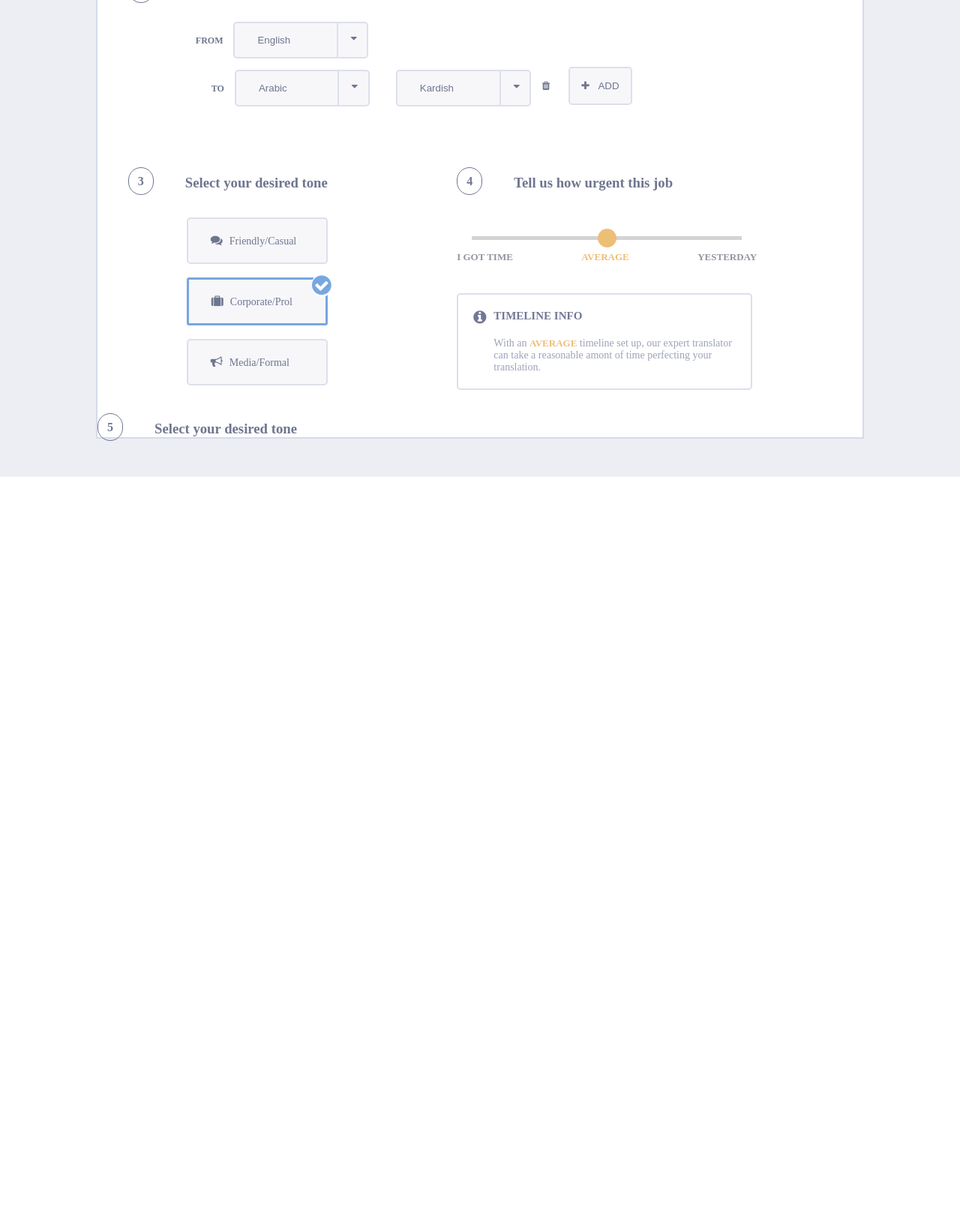
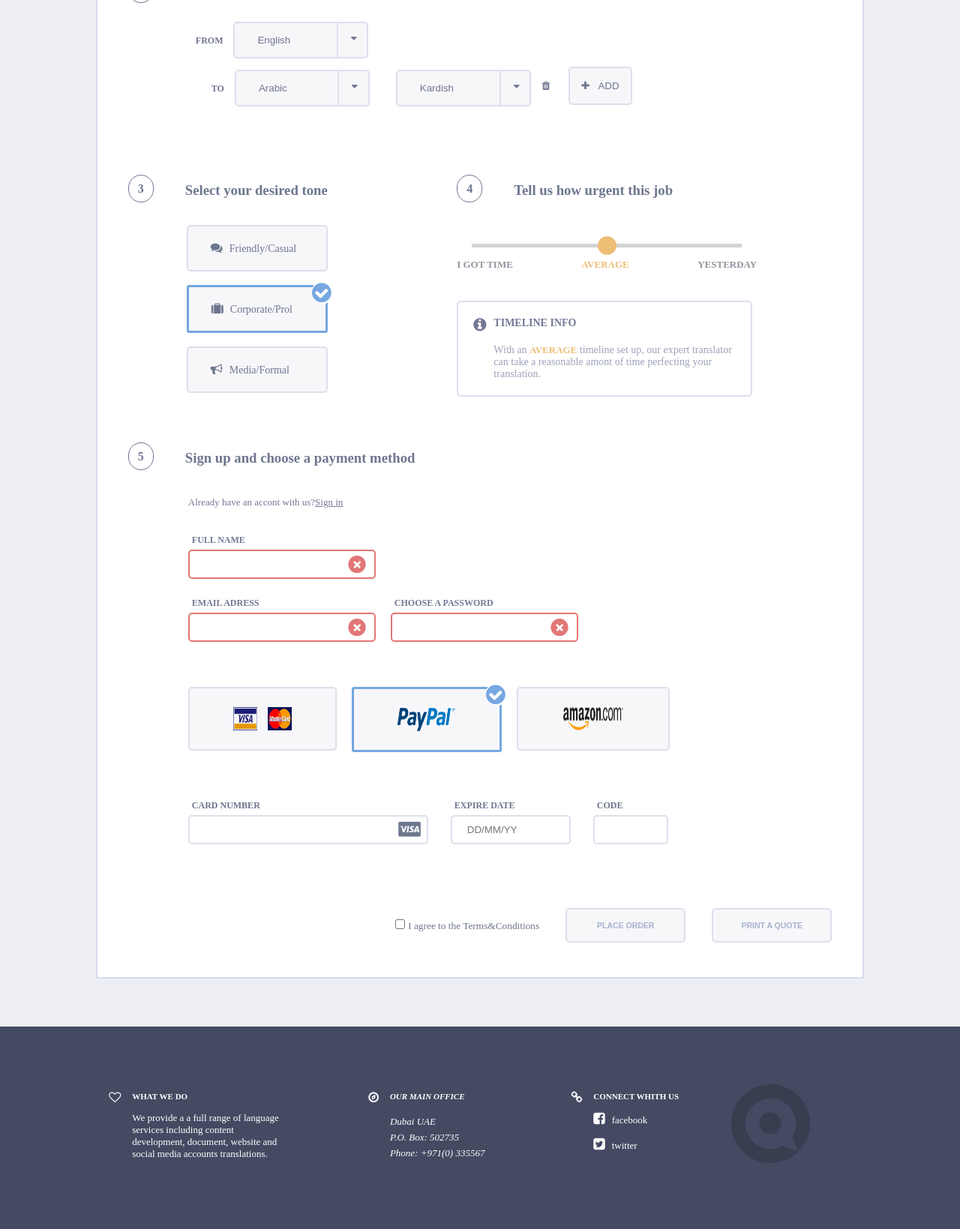
Before and after one commit to tatiana123q/portfolio, a PHP site: page / in a window 1280 px wide. Shown: the part 1225-2864 px from the top of the page at 75% size. Before the commit the page ends 1861 px from the top, so only its background shows below. Run offline with PHP 8.4, Linux system fonts and the light colour scheme; some libraries are stand-ins or nearby versions.

Commit message:
all changes

```diff
--- /dev/null
+++ b/test11/counter_5_footer.css
@@ -0,0 +1,179 @@
+/* ----- Sign up and choose a payment method ---*/
+.Choose_a_payment{
+	padding: 3% 4% 4% 4%;
+}
+.Choose_a_payment .title{
+	display: block;
+	padding: 40px 0 0 80px;
+	font-size: 13px;
+	color:#727895;
+}
+.Choose_a_payment span a{
+	color:#727895;
+}
+.input_wrapper{
+	display: flex;
+}
+.payment_form{
+	padding: 30px 0 20px 80px;
+}
+.cont_imp span, .payment_form span{
+	display: block;
+	text-transform: uppercase;
+	padding: 5px;
+	font-size:12px;
+	font-weight: bold;
+	color:#727895;
+}
+
+.cont_imp{
+	padding: 20px 20px 10px 0;
+}
+input[name=name]{
+	padding: 10px 20px;
+	border: 2px #dce0eb solid;
+	border-radius: 5px;
+	width: 250px;
+}
+input[name=name]:valid {
+	background: url(img/valid.png) no-repeat right center;
+	border: 2px #76a7e1 solid;
+}
+input[name=name]:invalid {
+	background: url(img/invalid.png) no-repeat right center;
+	border: 2px #e17776 solid;
+}
+.type_of_pay{
+	display: flex;
+	flex-wrap: wrap;
+	padding-top: 50px;
+}
+.backg{
+	border: 2px #dce0eb solid;
+	border-radius: 5px;
+	background-color: #f7f7fa;
+	padding: 25px 0px 25px 0px;
+	position: relative;
+	z-index: 1;
+	color: #6e768f;
+	background-color: #f7f7fa;
+	text-align: center;
+	margin-right: 20px;
+	max-width: 200px;
+	max-height: 100px;
+}
+
+input[name=item]:checked + div{
+	border: 3px solid #76a7e1;
+	border-radius: 3px;
+}
+input[name=item]:checked + div:after{
+	font-family: "FontAwesome";
+	content: "\f058";
+	position: absolute;
+	color: #76a7e1;
+	font-size: 30px;
+	right: -8px;
+	top:-8px;
+	z-index: 2;
+	background-color: white;
+	border-radius: 40px;
+}
+.card_pay_wrapper{
+	display: flex;
+	flex-wrap: wrap;
+	padding: 70px 0 0 0;
+}
+.card_pay_wrapper label strong{
+	display: block;
+	text-transform: uppercase;
+	color: #6e768f;
+	font-size: 12px;
+	padding: 5px;
+}
+.card_pay_wrapper label input{
+	border: 2px #dce0eb solid;
+	border-radius: 5px;
+	padding: 10px 20px;
+	margin-right: 30px;
+}
+.card_pay_wrapper .num_card input{
+	width: 320px;
+}
+.card_pay_wrapper .code input{
+	width: 100px;
+}
+.card_pay_wrapper .data input{
+	width: 160px;
+}
+
+.card_pay_wrapper .num_card{
+	position: relative;
+}
+.num_card:after{
+	font-family: "FontAwesome";
+	content: "\f1f0";
+	color: #6e768f;
+	position: absolute;
+	background-color: transparent;
+	border-radius: 30px;
+	font-size: 23px;
+	right: 40px;
+	top:32px;
+	z-index: 1;
+}
+.buttom_submit{
+	margin-top: 60px;
+	display: flex;
+	flex-wrap: wrap;
+	justify-content: flex-end;
+}
+.buttom_submit label{
+	margin-top: auto;
+	margin-bottom: auto;
+}
+.buttom_submit label small{
+ color: #6e768f;
+}
+footer{
+	background-color: #444a62;
+	padding: 6% 9% 6% 9%;
+}
+.footer_wrapper{
+	display: flex;
+	flex-wrap: wrap;
+}
+.fa-heart-o, .fa-compass, .fa-link{
+	color: white;
+	background-color: transparent;
+	font-size: 23px;
+}
+.what_do, .footer_wrapper address, .connect{
+	display: flex;
+	padding: 10px 70px 0 30px;
+}
+.content strong{
+	color: white;
+	text-transform: uppercase;
+	font-size: 11px;
+	padding: 0 0 30px 15px;
+}
+.content p, .content ul{
+	max-width: 200px;
+	padding: 15px;
+	color: white;
+	font-size: 13px;
+}
+.content ul li{
+	list-style: none;
+	padding-top: 5px;
+}
+.content i{
+	padding: 15px 5px 0 15px;
+	color: white;
+	font-size: 18px;
+}
+.content span{
+	color: white;
+	font-size: 13px;
+}
--- a/test11/counters_3_4.css
+++ b/test11/counters_3_4.css
@@ -1,7 +1,8 @@
 /*SELECT YOUR DESIRED TONE*/
 .two_sections_wrapper{
-	padding: 1% 4% 4% 4%;
+	padding: 2% 4% 4% 4%;
 	display: flex;
+	flex-wrap: wrap;
 	justify-content: space-between;
 }
 .select_desired_wrapper{
@@ -98,7 +99,7 @@ input[name=varr]:checked + div:after{
 	text-transform: uppercase;
 	font-weight: bold;
 	color:#727895;
-	font-size: 15px;
+	font-size: 14px;
 }
 .text_wrapper span:nth-child(3){
 	color:#9da2ba;
--- a/test11/index.html
+++ b/test11/index.html
@@ -8,6 +8,7 @@
 		<link rel="stylesheet" href="style.css" />
 		<link rel="stylesheet" href="Counters_1_2.css" />
 		<link rel="stylesheet" href="counters_3_4.css" />
+		<link rel="stylesheet" href="counter_5_footer.css" />
 		<link rel="stylesheet" href="font-awesome-4.2.0/css/font-awesome.min.css" />
 
 		<link href="https://fonts.googleapis.com/css?family=Roboto+Slab" rel="stylesheet">
@@ -55,7 +56,7 @@
 						</div>
 						<div class="buttons_container">
 							<button type="submit">place order</button><br>
-							<button  onclick="window.print()">print a quote</button>
+							<button  onclick="window.print()" form="form">print a quote</button>
 						</div>
 					</div>
 					<div class="Help_center">
@@ -131,16 +132,16 @@
 								</td>
 								<td><output name="file_size">78kb</output></td>
 								<td><output name="num_words">842</output></td>
-								<td><button><i class="fa fa-trash" aria-hidden="true"></i>
+								<td><button type="button"><i class="fa fa-trash" aria-hidden="true"></i>
 								</button></td>
 							</tr>
-								<tr>
+							<tr>
 								<td><i class="fa fa-file-text" aria-hidden="true"></i>
 								<output name="file_name">busines_financical.doc</output>
 								</td>
 								<td><output name="file_size">26kb</output></td>
 								<td><output name="num_words">842</output></td>
-								<td><button><i class="fa fa-trash" aria-hidden="true"></i>
+								<td><button type="button"><i class="fa fa-trash" aria-hidden="true"></i>
 								</button></td>
 							</tr>
 						</table>
@@ -249,14 +250,107 @@
 							</legend>
 						</section>
 					</div>
-					<section>
+					<!-- Sign up and choose a payment method -->
+					<section class="Choose_a_payment">
 						<div class="container">
 								<p></p>
-								<h3>Select your desired tone</h3>
+								<h3>Sign up and choose a payment method</h3>
+						</div>
+						<span class="title">Already have an accont with us?<a href="">Sign in</a></span>
+						<form class="payment_form" id="form">
+							<span>full name</span>
+							<input type="text" name="name" required pattern="[A-Za-z' -]{2,30}"/>
+							<div class="input_wrapper">
+								<div class="cont_imp">
+									<span class="email">email adress</span>
+									<input type="email" name="name" pattern="{10,30}" required />
+								</div>
+								<div class="cont_imp">
+									<span>choose a password</span>
+									<input type="password" name="name" required pattern=".{6,40}"/>
+								</div>
 							</div>
-
+							<div class="type_of_pay">
+								<label class="visa">
+									<input required hidden type="radio" name="item" value="visa"/>
+									<div class="backg">
+										<img src="img/card.png" width="40%"
+										height="40%">
+									</div>
+								</label>
+								<label class="PayPal">
+									<input required hidden checked  type="radio" name="item" value="PayPal"/>
+									<div class="backg">
+										<img src="img/pay_pal.png" width="40%"
+										height="40%">
+									</div>
+								</label>
+								<label class="amazon">
+									<input required hidden type="radio" name="item" value="amazon"/>
+									<div class="backg" >
+										<img src="img/amazon.png" width="40%"
+										height="40%">
+									</div>
+								</label>
+							</div>
+							<div class="card_pay_wrapper">
+								<label class="num_card">
+									<strong>Card number</strong>
+									<input type="text" name="card_num" required pattern="[0-9]{16}" required>
+								</label>
+								<label class="data">
+									<strong>Expire date</strong>
+									<input type="text" pattern="[0-9]{6}" placeholder="DD/MM/YY" name="card_num" required>
+								</label>
+								<label class="code">
+									<strong>Code</strong>
+									<input type="text" pattern="{3}" name="card_num" required>
+								</label>
+							</div>
+						</form>
+						<div class="buttom_submit">
+							<label class="agree">
+								<input type="checkbox" name="ok" required>
+								<small>I agree to the Terms&Conditions</small>
+							</label>
+							<button type="submit" form="form">place order</button>
+							<button  onclick="window.print()">print a quote</button>
+						</div>
 					</section>
 			</section>
 		</div>
+		<footer>
+			<div class="footer_wrapper">
+				<div class="what_do">
+					<i class="fa fa-heart-o" aria-hidden="true"></i>
+					<div class="content">
+						<strong>what we do</strong>
+						<p>We provide a a full range of language services including content development, document, website and social media accounts translations.</p>
+					</div>
+				</div>
+				<address>
+					<i class="fa fa-compass" aria-hidden="true"></i>
+					<div class="content">
+						<strong>our main office</strong>
+						<ul>
+							<li>Dubai UAE</li>
+							<li>P.O. Box: 502735</li>
+							<li>Phone: +971(0) 335567</li>
+						</ul>
+					</div>
+				</address>
+				<div class="connect">
+					<i class="fa fa-link" aria-hidden="true"></i>
+					<div class="content">
+						<strong>connect whith us</strong><br>
+						<i class="fa fa-facebook-square" aria-hidden="true"></i>
+						<span>facebook</span><br>
+						<i class="fa fa-twitter-square" aria-hidden="true"></i>
+						<span>twitter</span>
+					</div>
+				</div>
+				<img src="img/logo_footer.png" width="10%" height="14%">
+			</div>
+		</footer>
 	</body>
 </html>
--- a/test11/style.css
+++ b/test11/style.css
@@ -3,7 +3,7 @@
 	padding: 0px;
 }
 .Wrapper{
-	padding: 4% 10% 4% 10%;
+	padding: 4% 10% 5% 10%;
 	background-color: #eceef4;
 }
 .navigation{
@@ -81,7 +81,7 @@
 .Details_table th, .help_table th,.Details_table td, .help_table td{
 	padding: 5px 25px;
 }
-.buttons_container button{
+.buttons_container button, .buttom_submit button{
 	width: 160px;
 	padding: 15px 0 15px 0;
 	margin:5px 0 5px 35px;
@@ -95,6 +95,11 @@
 	color: #a7b2ce;
 }
 .buttons_container button:hover{
+	background-color: #5fcac6;
+	border: 2px #5fcac6 solid;
+	color:white;
+}
+.buttom_submit button:hover{
 	background-color: #5fcac6;
 	border: 2px #5fcac6 solid;
 	color:white;
```
Also changed, not shown: test11/img/amazon.png (added), test11/img/card.png (added), test11/img/invalid.png (added), test11/img/logo.png (added), test11/img/logo_footer.png (added), test11/img/pay_pal.png (added), test11/img/valid.png (added).
